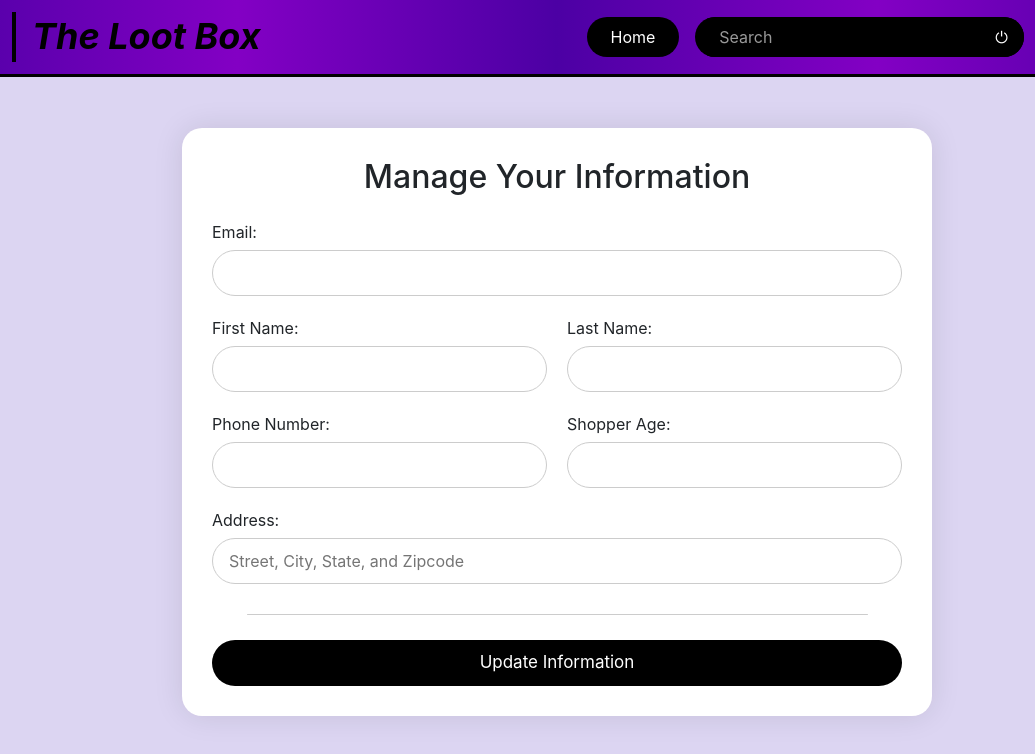
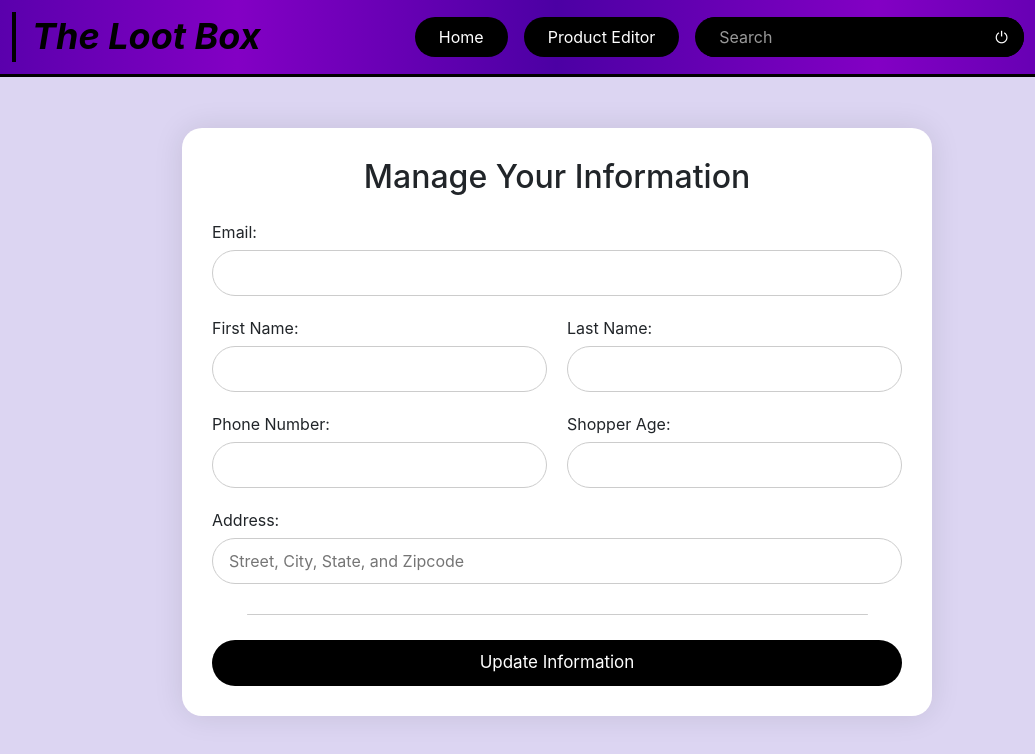
Before and after one commit to nickysom/The_Lootbox, a plain HTML site: page html/shopper_management.html in a window 1280 px wide. Shown: the full height of the page, 83-1118 px from the left. Drawn offline with Linux system fonts and the light colour scheme.

Commit message:
Update shopper_management.html

```diff
--- a/html/shopper_management.html
+++ b/html/shopper_management.html
@@ -30,6 +30,7 @@
 
                 <!-- Page links -->
                 <a class="button rounded-pill px-4 py-2 mx-2" href="../index.html">Home</a>
+                <a class="button rounded-pill px-4 py-2 mx-2" href="html/product_management.html">Product Editor</a>
 
                 <!-- Search bar -->
                 <form class="search_bar d-flex align-items-center mx-2">
```
